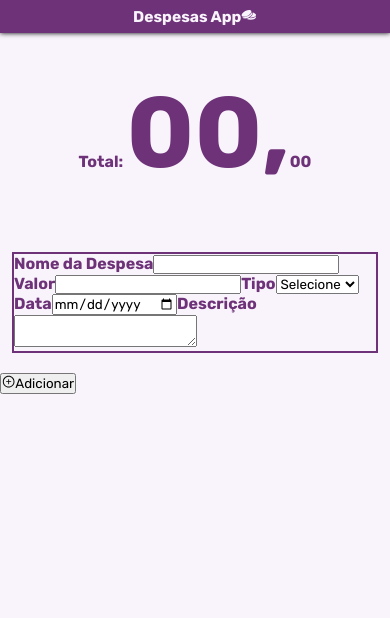
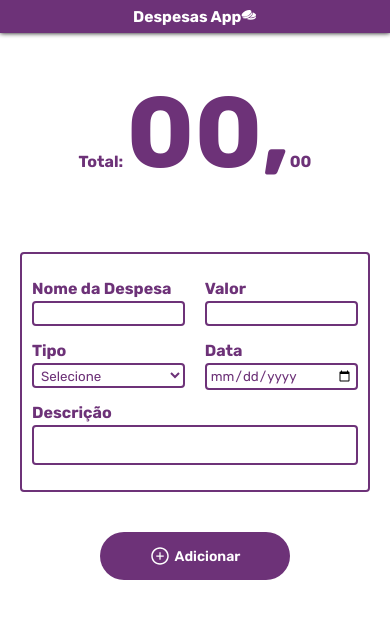
Before and after one commit to GabrielSilper/despesas-app, a React (Create React App) app: page /expenses in a window 390 px wide. Shown: the top 618 px of the page. Built offline with nearby package versions, Linux system fonts and the light colour scheme.

Commit message:
Form do mobile ok

```diff
--- a/src/components/BtnAddExpense.jsx
+++ b/src/components/BtnAddExpense.jsx
@@ -1,11 +1,11 @@
 import React from 'react';
 import { AiOutlinePlusCircle } from 'react-icons/ai';
-import SButton from '../style/SButton';
+import SButton from '../style/Button/SButton';
 
 function BtnAddExpense() {
   return (
     <SButton>
-      <span><AiOutlinePlusCircle /></span>
+      <span><AiOutlinePlusCircle size={20}/></span>
       <span>Adicionar</span>
     </SButton>
   );
--- a/src/components/DesktopExpenseForm.jsx
+++ b/src/components/DesktopExpenseForm.jsx
@@ -12,7 +12,7 @@ function DesktopExpenseForm() {
       </label>
       <label htmlFor="">
         <span>Valor</span>
-        <input type="text" />
+        <input type="number" />
       </label>
       <label htmlFor="">
         <span>Tipo</span>
--- a/src/components/MobileContent.jsx
+++ b/src/components/MobileContent.jsx
@@ -1,4 +1,5 @@
 import React from 'react';
+import WrapperButton from '../style/Button/WrapperButton';
 import WrapperMobile from '../style/MobileExpenseForm/WrapperMobile';
 import BtnAddExpense from './BtnAddExpense';
 import MobileExpenseForm from './MobileExpenseForm';
@@ -7,7 +8,9 @@ function MobileContent() {
   return (
     <WrapperMobile>
       <MobileExpenseForm />
-      <BtnAddExpense />
+      <WrapperButton>
+        <BtnAddExpense />
+      </WrapperButton>
     </WrapperMobile>
   );
 }
--- a/src/components/MobileExpenseForm.jsx
+++ b/src/components/MobileExpenseForm.jsx
@@ -10,7 +10,7 @@ function MobileExpenseForm() {
       </label>
       <label htmlFor="">
         <span>Valor</span>
-        <input type="text" />
+        <input type="number" />
       </label>
       <label htmlFor="">
         <span>Tipo</span>
--- /dev/null
+++ b/src/style/Button/SButton.jsx
@@ -0,0 +1,24 @@
+import styled from "styled-components";
+
+const SButton = styled.button`
+  display: flex;
+  align-items: center;
+
+  gap: 5px;
+
+  background-color: ${({theme}) => theme.colors.primary};
+  color: ${({theme}) => theme.colors.secondary};
+
+  font-weight: 600;
+  font-size: 14px;
+
+  border: none;
+  border-radius: 30px;
+  padding: 10px 50px;
+
+  & span:nth-child(1) {
+    padding-top: 4.2px;
+  }
+`;
+
+export default SButton;
--- /dev/null
+++ b/src/style/Button/WrapperButton.jsx
@@ -0,0 +1,9 @@
+import styled from "styled-components";
+
+const WrapperButton = styled.div`
+  padding: 20px 0px;
+  display: flex;
+  justify-content: center;
+`;
+
+export default WrapperButton;
--- a/src/style/MobileExpenseForm/SMForm.jsx
+++ b/src/style/MobileExpenseForm/SMForm.jsx
@@ -1,8 +1,45 @@
 import styled from 'styled-components';
 
 const SMForm = styled.form`
-  margin: 20px 12px;
+  margin: 20px;
   border: 2px solid;
+  border-radius: 4px;
+
+  padding: 25px 10px;
+
+  display: grid;
+  grid-template-columns: 1fr 1fr;
+  grid-template-rows: 1fr 1fr 1fr;
+  gap: 0px 5vw;
+
+  & label {
+    display: flex;
+    flex-direction: column;
+    gap: 3px;
+
+    & input, select {
+      width: 100%;
+    }
+
+    & input, select, textarea {
+      border: 2px solid ${({ theme }) => theme.colors.primary};
+      background-color: ${({ theme }) => theme.colors.background};
+      border-radius: 4px;
+      outline: none;
+      padding: 3px 3px;
+      resize: none;
+      color: ${({ theme }) => theme.colors.primary};
+    }
+
+    & select {
+      height: 25px;
+    }
+  }
+
+  & label:nth-child(5) {
+    grid-column-start: 1;
+    grid-column-end: 3;
+  }
 `;
 
 export default SMForm;
--- a/src/style/SButton.jsx
+++ /dev/null
@@ -1,5 +0,0 @@
-import styled from 'styled-components';
-
-const SButton = styled.button``;
-
-export default SButton;
--- a/src/style/theme.js
+++ b/src/style/theme.js
@@ -1,8 +1,8 @@
 const theme = {
   colors: {
-    background: '#F9F3FC',
+    background: '#FFFFFF',
     primary: '#6D3278',
-    secondary: '#F9F3FC',
+    secondary: '#FFFFFF',
     disabled1: '#999999',
     disabled2: '#BCBCBC',
   },
```
